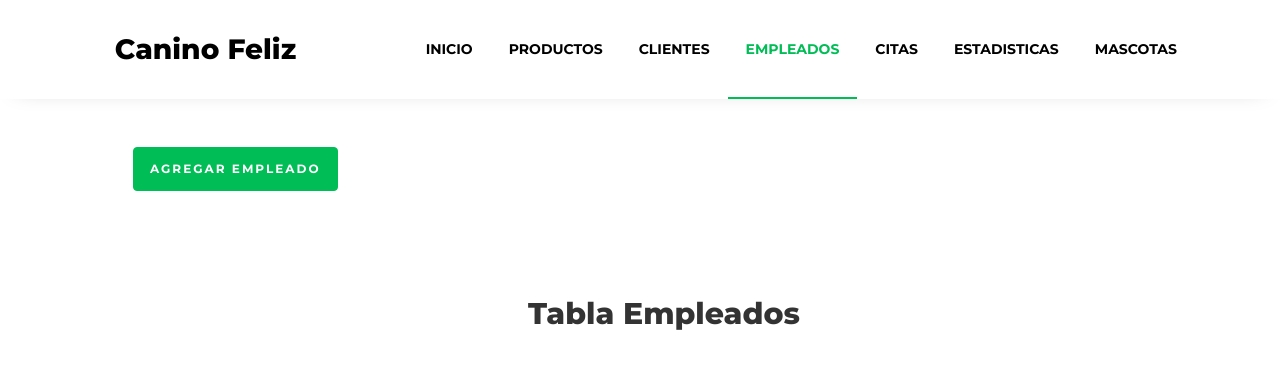
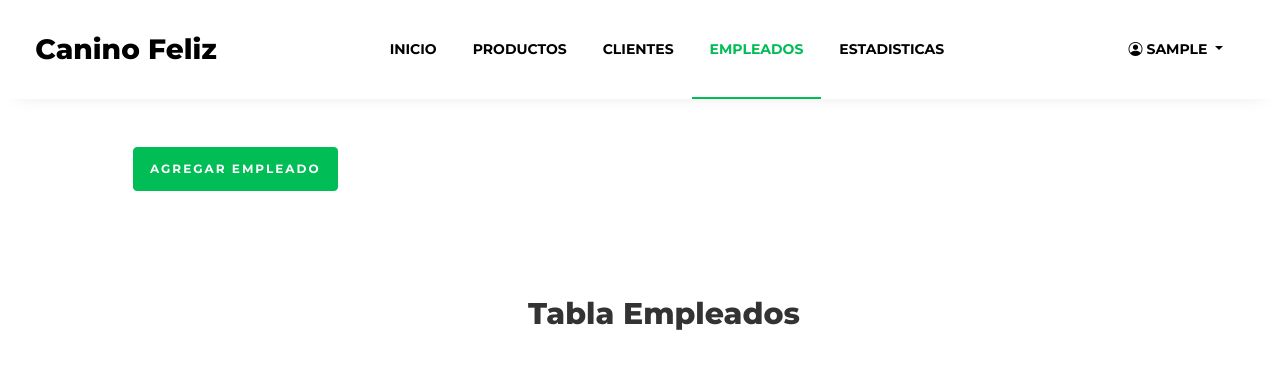
Before and after one commit to FelipeCalderon17/peluqueriaCaninoFeliz, a PHP site: page /empleados.php in a window 1280 px wide. Shown: the top 380 px of the page. Run offline with PHP 8.4, Linux system fonts and the light colour scheme; the visitor is signed in with stand-in values (Sample User, id 1); data that the repository does not hold is empty; some libraries are stand-ins or nearby versions; some web fonts are replaced.

```diff
--- a/vista/empleados.php
+++ b/vista/empleados.php
@@ -123,27 +123,26 @@ if (!empty($ErrorEdit) && $ErrorEdit == 'OK') {
         <!-- INICIO nav -->
 
         <nav class="navbar navbar-expand-lg navbar-dark ftco_navbar bg-dark ftco-navbar-light" id="ftco-navbar">
-            <div class="container">
-                <a class="navbar-brand" href="inicio.html"><span class="flaticon-pawprint-1 mr-2"></span>Canino
+			<div class="container-fluid">
+				<div class="col-2 d-flex justify-content-center"><a class="navbar-brand" href="inicio.php"><span class="flaticon-pawprint-1 mr-2"></span>Canino
 						Feliz</a>
 					<button class="navbar-toggler" type="button" data-toggle="collapse" data-target="#ftco-nav" aria-controls="ftco-nav" aria-expanded="false" aria-label="Toggle navigation">
 						<span class="fa fa-bars"></span> Menu
 					</button>
-                <div class="collapse navbar-collapse" id="ftco-nav">
+				</div>
+				<div class="col-5 d-flex justify-content-center collapse navbar-collapse" id="ftco-nav">
 					<?php if ($_SESSION['rol_usuario'] == 'administrador') { ?>
 						<ul class="navbar-nav ml-auto">
 							<li class="nav-item "><a href="inicio.php" class="nav-link">Inicio</a></li>
 							<li class="nav-item "><a href="productosTrabajador.php" class="nav-link">Productos</a></li>
 							<li class="nav-item "><a href="clientes.php" class="nav-link">Clientes</a></li>
 							<li class="nav-item active"><a href="empleados.php" class="nav-link">Empleados</a></li>
-                            <li class="nav-item "><a href="citasyServicios.php" class="nav-link">Citas</a></li>
 							<li class="nav-item "><a href="estadisticas.php" class="nav-link">Estadisticas</a></li>
-                            <li class="nav-item "><a href="mascota.php" class="nav-link">Mascotas</a></li>
 						</ul>
 					<?php } ?>
 					<?php if ($_SESSION['rol_usuario'] == 'cliente') { ?>
 						<ul class="navbar-nav ml-auto">
-                            <li class="nav-item "><a href="inicio.php" class="nav-link">Inicio</a></li>
+							<li class="nav-item active"><a href="inicio.php" class="nav-link">Inicio</a></li>
 							<li class="nav-item "><a href="productosClientes.php" class="nav-link">Productos</a></li>
 							<li class="nav-item "><a href="citasyServicios.php" class="nav-link">Citas</a></li>
 							<li class="nav-item "><a href="mascota.php" class="nav-link">Mascotas</a></li>
@@ -151,7 +150,7 @@ if (!empty($ErrorEdit) && $ErrorEdit == 'OK') {
 					<?php } ?>
 					<?php if ($_SESSION['rol_usuario'] == 'empleado') { ?>
 						<ul class="navbar-nav ml-auto">
-                            <li class="nav-item "><a href="inicio.php" class="nav-link">Inicio</a></li>
+							<li class="nav-item active"><a href="inicio.php" class="nav-link">Inicio</a></li>
 							<li class="nav-item "><a href="productosTrabajador.php" class="nav-link">Productos</a></li>
 							<li class="nav-item "><a href="clientes.php" class="nav-link">Clientes</a></li>
 							<li class="nav-item "><a href="citasyServicios.php" class="nav-link">Citas</a></li>
@@ -159,6 +158,15 @@ if (!empty($ErrorEdit) && $ErrorEdit == 'OK') {
 						</ul>
 					<?php } ?>
 				</div>
+				<ul class="navbar-nav ms-auto ms-md-0 me-3 me-lg-4">
+					<li class="nav-item dropdown">
+						<a class="nav-link dropdown-toggle" id="navbarDropdown" href="#" role="button" data-bs-toggle="dropdown" aria-expanded="false"><i class="bi bi-person-circle"></i>
+							<?php echo $_SESSION["nombreUsuario"] ?> </a>
+						<ul class="dropdown-menu dropdown-menu-end" aria-labelledby="navbarDropdown">
+							<li><a class="dropdown-item" href="../controlador/cerrarSesion.php">Cerrar Sesión </a></li>
+						</ul>
+					</li>
+				</ul>
 			</div>
 		</nav>
         <!-- END nav -->
```
Lines whose indentation alone changed are shown as unchanged.
